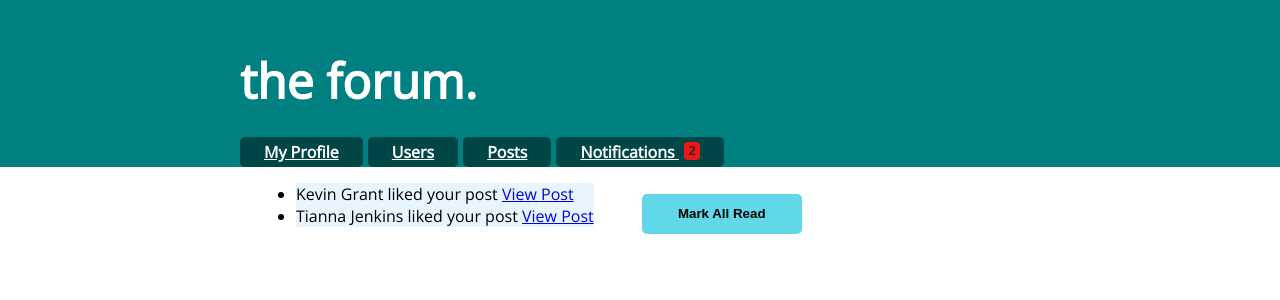
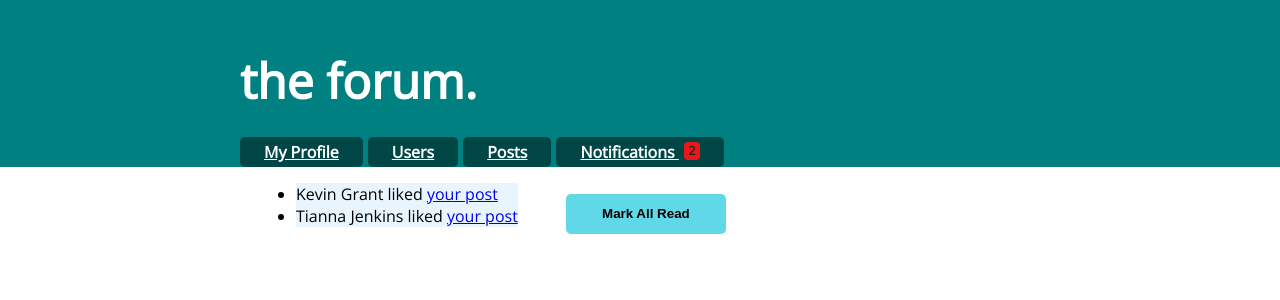
Before and after one commit to MattTheEconomist/the-forum, a React (Create React App) app: page /notifications in a window 1280 px wide. Shown: the top 300 px of the page. Built offline with nearby package versions, Linux system fonts and the light colour scheme.

Commit message:
dispatching notification on comment

```diff
--- a/src/features/notifications/NotificationsList.js
+++ b/src/features/notifications/NotificationsList.js
@@ -36,12 +36,12 @@ export const NotificationsList = () => {
       key={`notif ${index}`}
       className={notif.read ? "notification_read" : "notification_unread"}
     >
-      {`${getSourceUserName(notif)} ${notif.type} your post`}{" "}
+      {`${getSourceUserName(notif)} ${notif.type} `}{" "}
       <Link
         to={`/posts/${notif.destinationPostId}`}
         onClick={() => dispatch(singleNotificationRead({ notifId: notif.id }))}
       >
-        View Post
+        your post
       </Link>
     </li>
   ));
--- a/src/features/notifications/notificationsSlice.js
+++ b/src/features/notifications/notificationsSlice.js
@@ -24,6 +24,7 @@ const notificationsSlice = createSlice({
     // newNotification(state, action) {
     //   state.push(action.payload);
     // },
+
     newNotification: {
       reducer(state, action) {
         state.push(action.payload);
@@ -33,7 +34,7 @@ const notificationsSlice = createSlice({
           payload: {
             id: nanoid(),
             type: reactionType,
-            sourceUserId: "1",
+            sourceUserId: "2",
             destinationPostId: destinationPostId,
             read: false,
           },
--- a/src/features/posts/ReactionButtons.js
+++ b/src/features/posts/ReactionButtons.js
@@ -12,6 +12,12 @@ const reactionEmoji = {
 
 export const ReactionButtons = ({ post }) => {
   const dispatch = useDispatch();
+
+  const commentNumber = post.comments.length;
+  const renderedCommentNumber =
+    commentNumber === 1
+      ? `${commentNumber} comment`
+      : `${commentNumber} comments`;
 
   function notifDispatches(name) {
     // console.log(name);
@@ -43,5 +49,10 @@ export const ReactionButtons = ({ post }) => {
       </button>
     );
   });
-  return <div>{reactionButtons}</div>;
+  return (
+    <div>
+      {reactionButtons}
+      <span id="renderedCommentNumber">{renderedCommentNumber}</span>
+    </div>
+  );
 };
--- a/src/features/posts/SinglePostPage.js
+++ b/src/features/posts/SinglePostPage.js
@@ -4,6 +4,7 @@ import { Link } from "react-router-dom";
 import { ReactionButtons } from "./ReactionButtons";
 import { selectPostById, commentAdded } from "./postsSlice";
 import { selectUserById, selectAllUsers } from "../users/usersSlice";
+import { newNotification } from "../notifications/notificationsSlice";
 
 export const SinglePostPage = ({ match }) => {
   const [commentContent, setCommentContent] = useState("");
@@ -20,12 +21,6 @@ export const SinglePostPage = ({ match }) => {
 
   const postAuthorId = postAuthorObject.id;
 
-  const commentNumber = post.comments.length;
-  const renderedCommentNumber =
-    commentNumber === 1
-      ? `${commentNumber} comment`
-      : `${commentNumber} comments`;
-
   const onCommentSaved = () => {
     if (commentContent) {
       dispatch(
@@ -35,6 +30,9 @@ export const SinglePostPage = ({ match }) => {
           postId: postId,
         })
       );
+
+      dispatch(newNotification("commented on", postId));
+
       setCommentContent("");
     }
   };
@@ -89,7 +87,6 @@ export const SinglePostPage = ({ match }) => {
           </Link>
           <p id="singlePostContent">{post.content}</p>
           <ReactionButtons post={post} />
-          <span id="renderedCommentNumber">{renderedCommentNumber}</span>
         </div>
         <div id="allCommentsContainer">
           <ul>{renderedComments}</ul>
--- a/src/index.css
+++ b/src/index.css
@@ -206,6 +206,7 @@ button.reaction-button {
 }
 
 .commentContent {
+  font-size: 1rem;
 }
 
 .commentAuthor {
```
